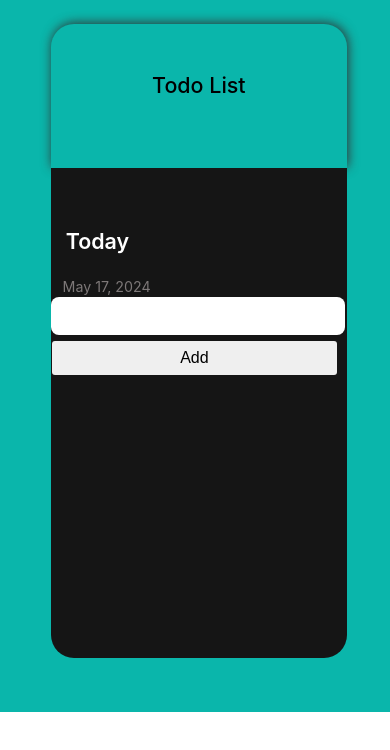
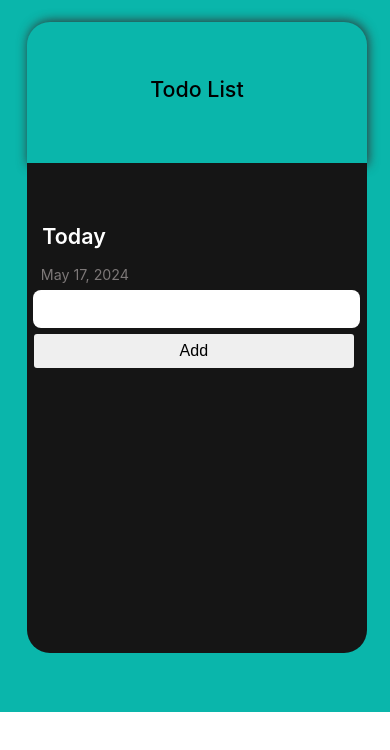
Before and after one commit to hemnath2/todo, a React (Create React App) app: page / in a window 390 px wide. Shown: the top 750 px of the page. Built offline with nearby package versions, Linux system fonts and the light colour scheme.

Commit message:
third commit

```diff
--- a/src/App.css
+++ b/src/App.css
@@ -146,8 +146,8 @@
   }
 
   .raja{
-    width: 76%;
-        margin-left: 13%;
+    margin-left: 7%;
         margin-top: 11%;
+        width: 87%;
   }
 }
```
